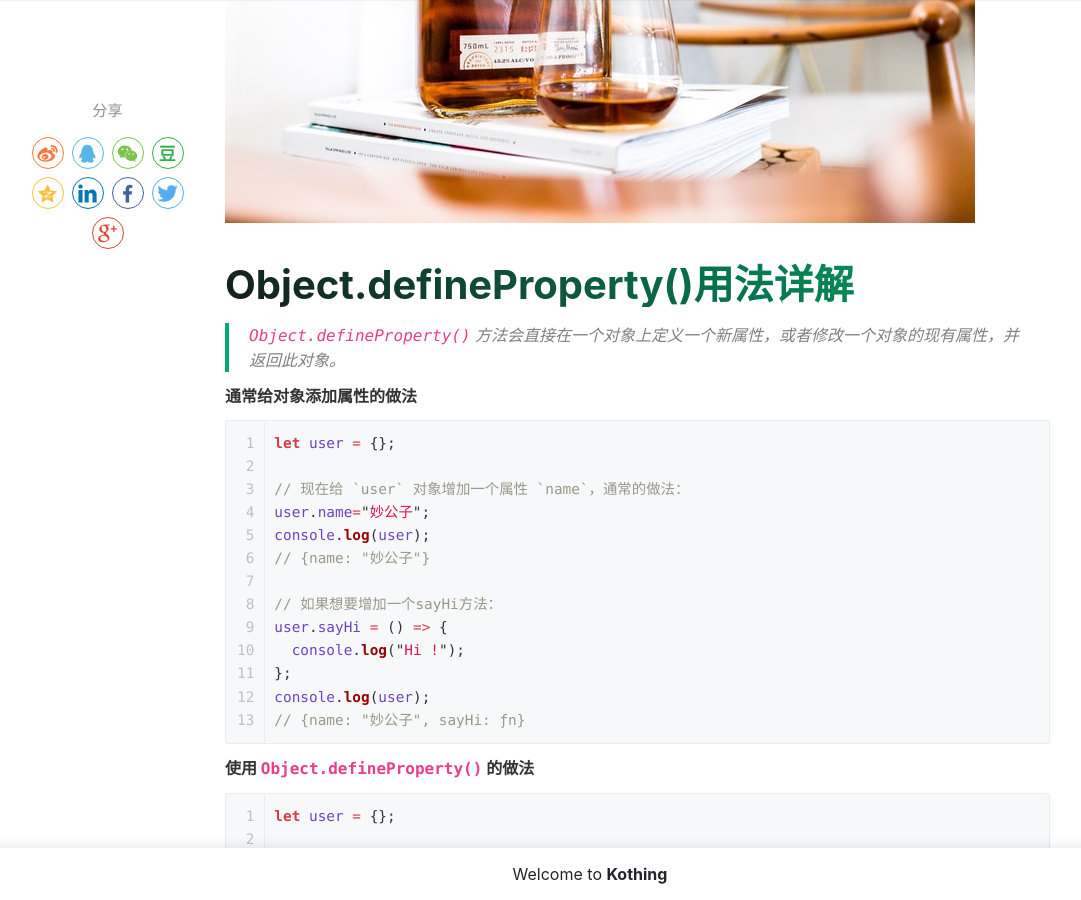
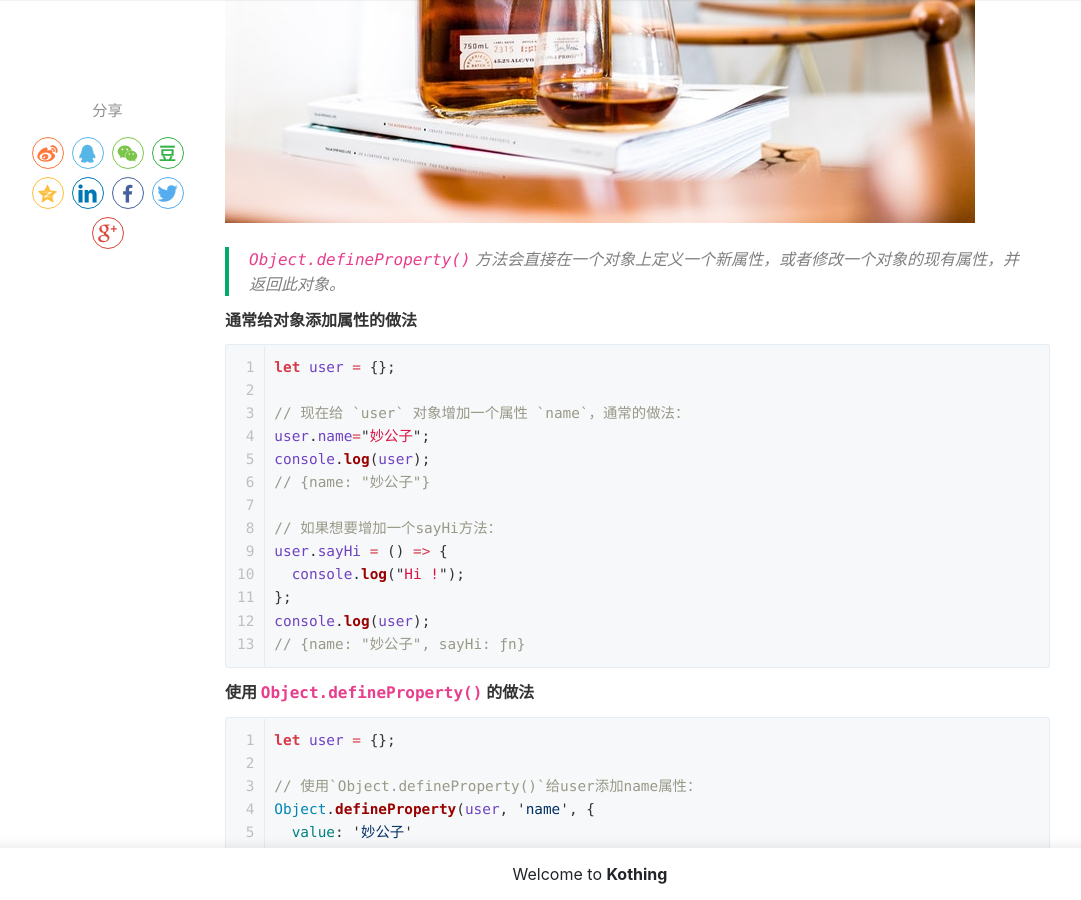
Before and after one commit to kothing/kothing.github.io, a Jekyll site: the page built from _posts/2021-06-22-Object.defineProperty.md, in a window 1280 px wide and 900 px high, scrolled down 678 px. Shown: the whole window, without its empty margins (50-1131 px from the left). Built offline with Jekyll 4.4.1, drawn with Linux system fonts in a browser that asks for light colours; nearby versions of some CDN libraries; comment, search, counter and statistics services are not loaded.

Commit message:
Update 2021-06-22-Object.defineProperty.md

```diff
--- a/_posts/2021-06-22-Object.defineProperty.md
+++ b/_posts/2021-06-22-Object.defineProperty.md
@@ -9,7 +9,6 @@
 rating: 4.5
 ---
 
-# Object.defineProperty()用法详解
 > `Object.defineProperty()` 方法会直接在一个对象上定义一个新属性，或者修改一个对象的现有属性，并返回此对象。
 
 **通常给对象添加属性的做法**
```
